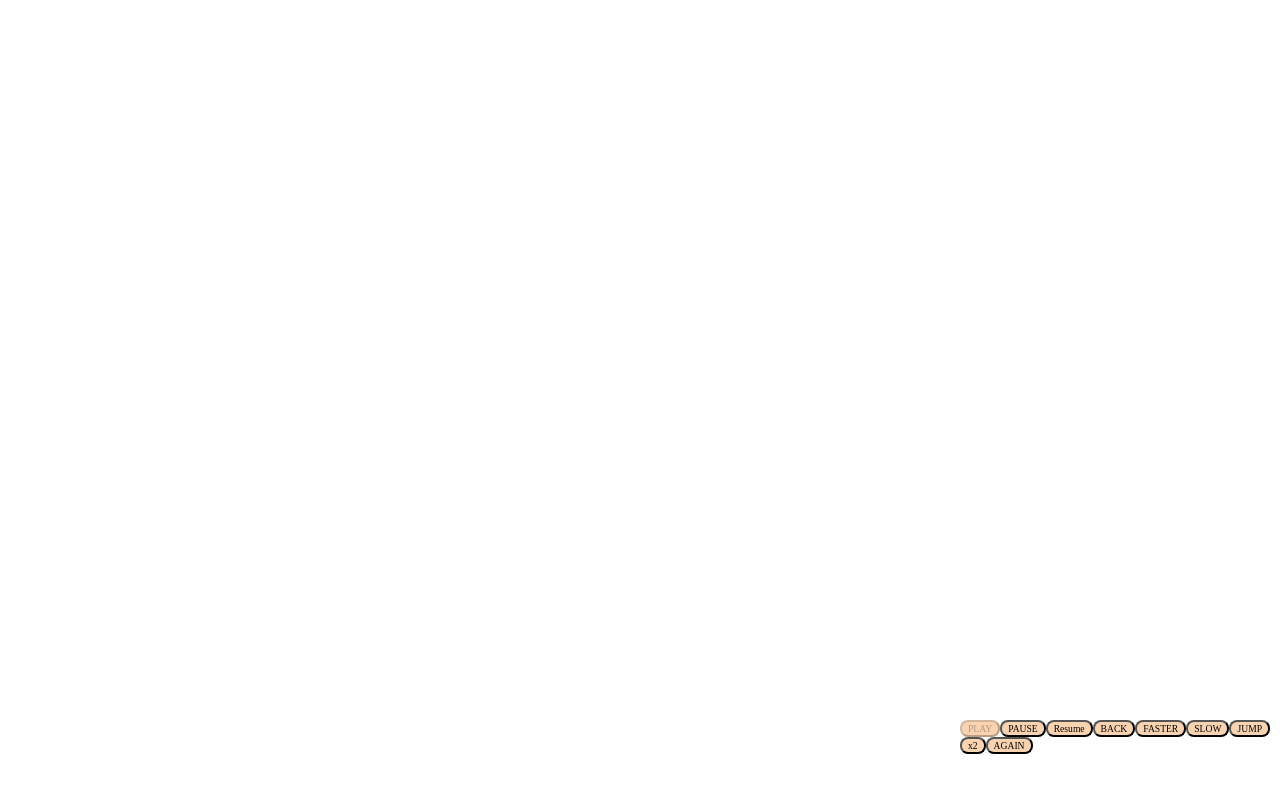
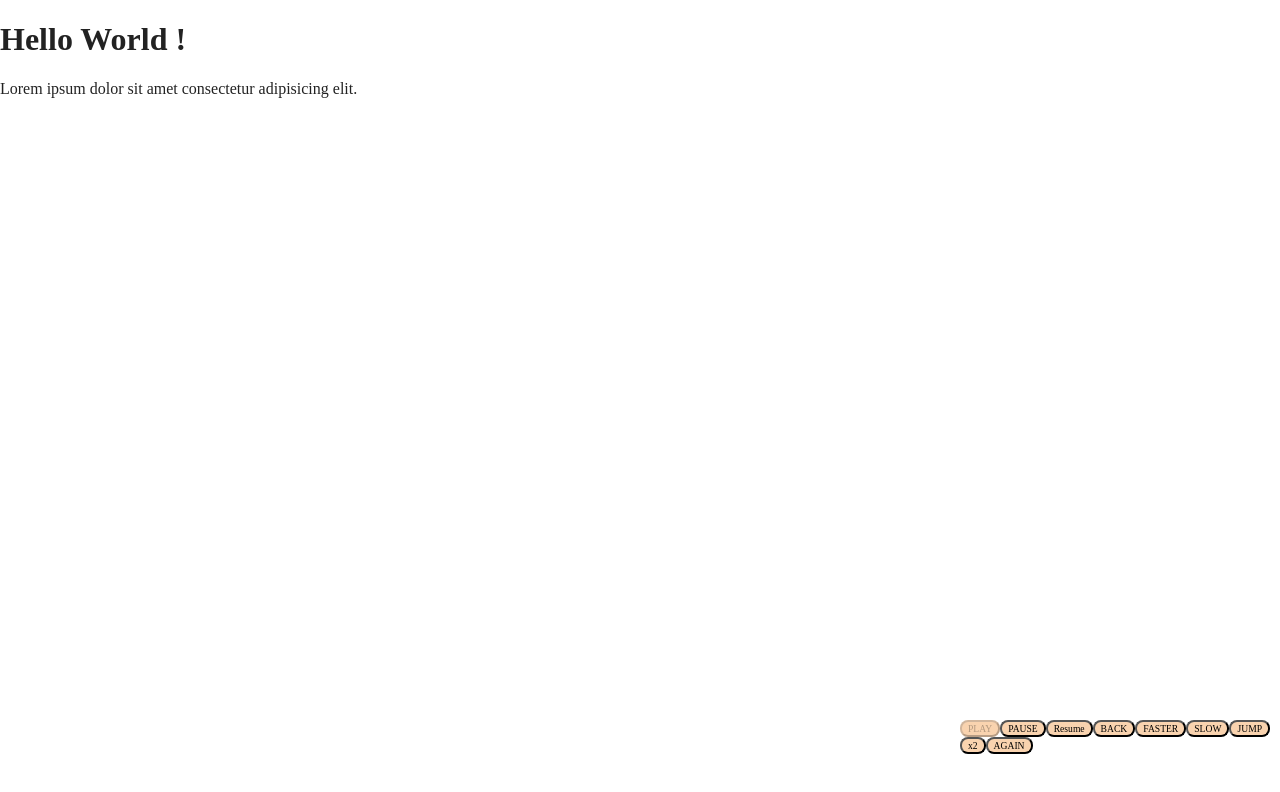
Before and after one commit to UpsylonDev/TestBox, a website with bundled scripts: page index.html in a window 1280 px wide. Built offline with nearby package versions, Linux system fonts and the light colour scheme.

Commit message:
Hello world

```diff
--- a/index.html
+++ b/index.html
@@ -32,7 +32,10 @@
 
         <!-- =========Main content================== -->
         <div id="main">
-
+            <h1>Hello World ! </h1>
+            <div class="test">
+                Lorem ipsum dolor sit amet consectetur adipisicing elit.
+            </div>
         </div>
 
         <!-- jquery -->
```
